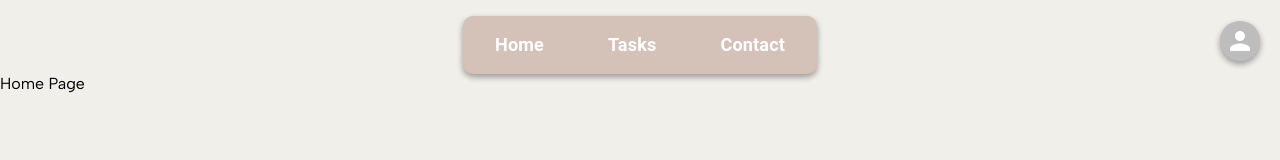
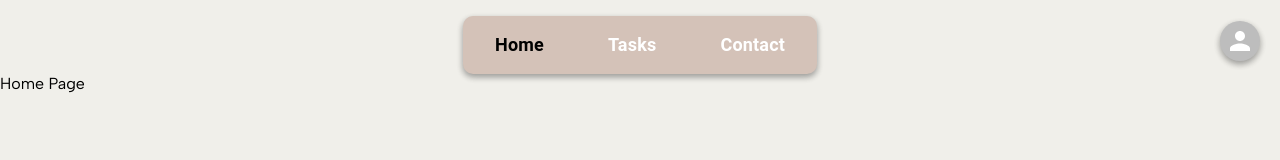
Before and after one commit to Suhelpatel786/react-taskManagement-frontend, a React (Create React App) app: page / in a window 1280 px wide. Shown: the top 160 px of the page. Built offline with nearby package versions, Linux system fonts and the light colour scheme.

Commit message:
navbar open path based styling done

```diff
--- a/src/App.tsx
+++ b/src/App.tsx
@@ -1,4 +1,4 @@
-import { BrowserRouter, Route, Routes, useLocation } from "react-router-dom";
+import { BrowserRouter, Route, Routes } from "react-router-dom";
 
 // components
 import { Navbar } from "./components";
--- a/src/components/Navbar.tsx
+++ b/src/components/Navbar.tsx
@@ -1,11 +1,14 @@
 import { Avatar, Box, Typography } from "@mui/material";
 
 import { colors } from "../constants";
-import { useNavigate } from "react-router-dom";
+
+import { useLocation, useNavigate } from "react-router-dom";
 
 const Navbar = () => {
   const navigate = useNavigate();
+  const location = useLocation();
 
+  console.log(location.pathname);
   return (
     <Box
       sx={{
@@ -35,6 +38,7 @@ const Navbar = () => {
             margin: "1rem",
             fontSize: "18px",
             fontWeight: "600",
+            color: location.pathname == "/" ? "black" : "white",
           }}
           onClick={() => navigate("/")}
         >
@@ -48,6 +52,7 @@ const Navbar = () => {
             margin: "1rem",
             fontSize: "18px",
             fontWeight: "600",
+            color: location.pathname == "/tasks" ? "black" : "white",
           }}
           onClick={() => navigate("/tasks")}
         >
@@ -61,6 +66,8 @@ const Navbar = () => {
             margin: "1rem",
             fontSize: "18px",
             fontWeight: "600",
+
+            color: location.pathname == "/contact" ? "black" : "white",
           }}
           onClick={() => navigate("/contact")}
         >
```
